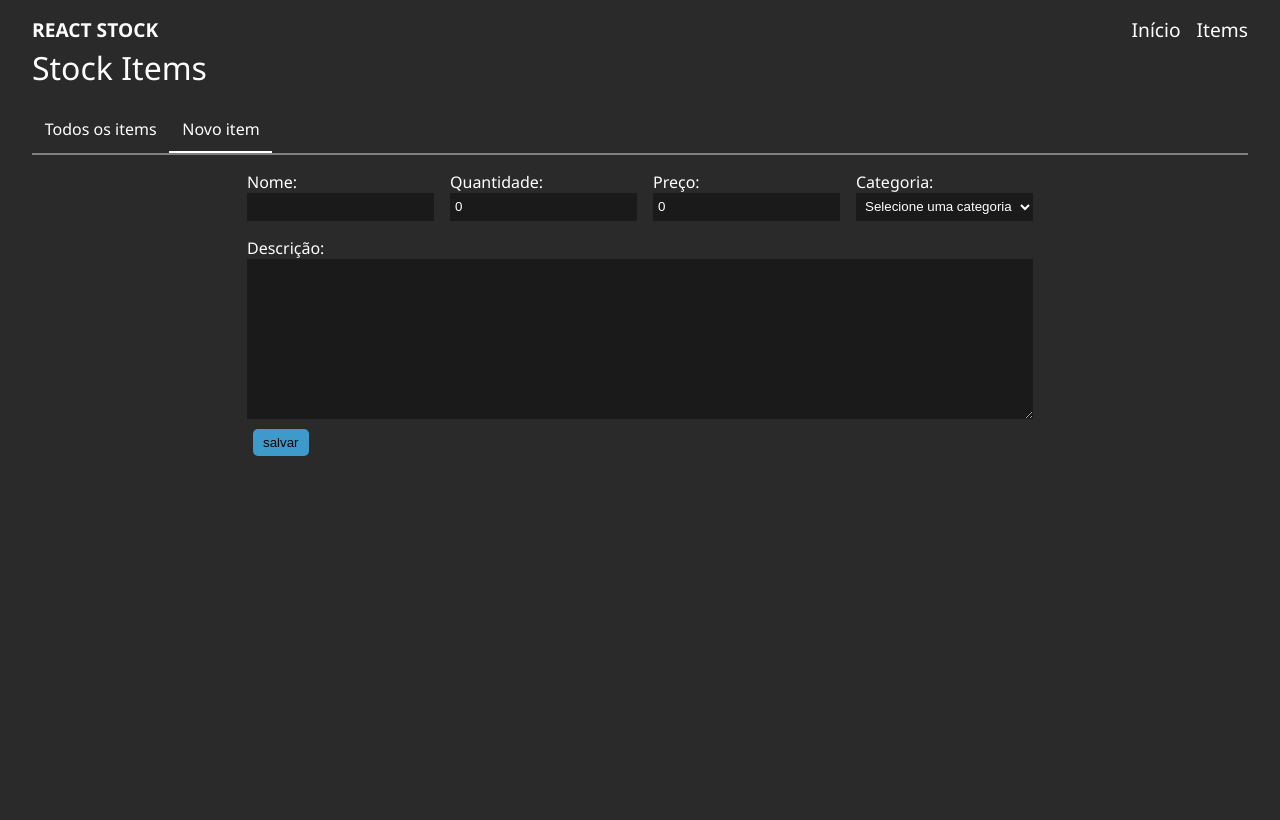
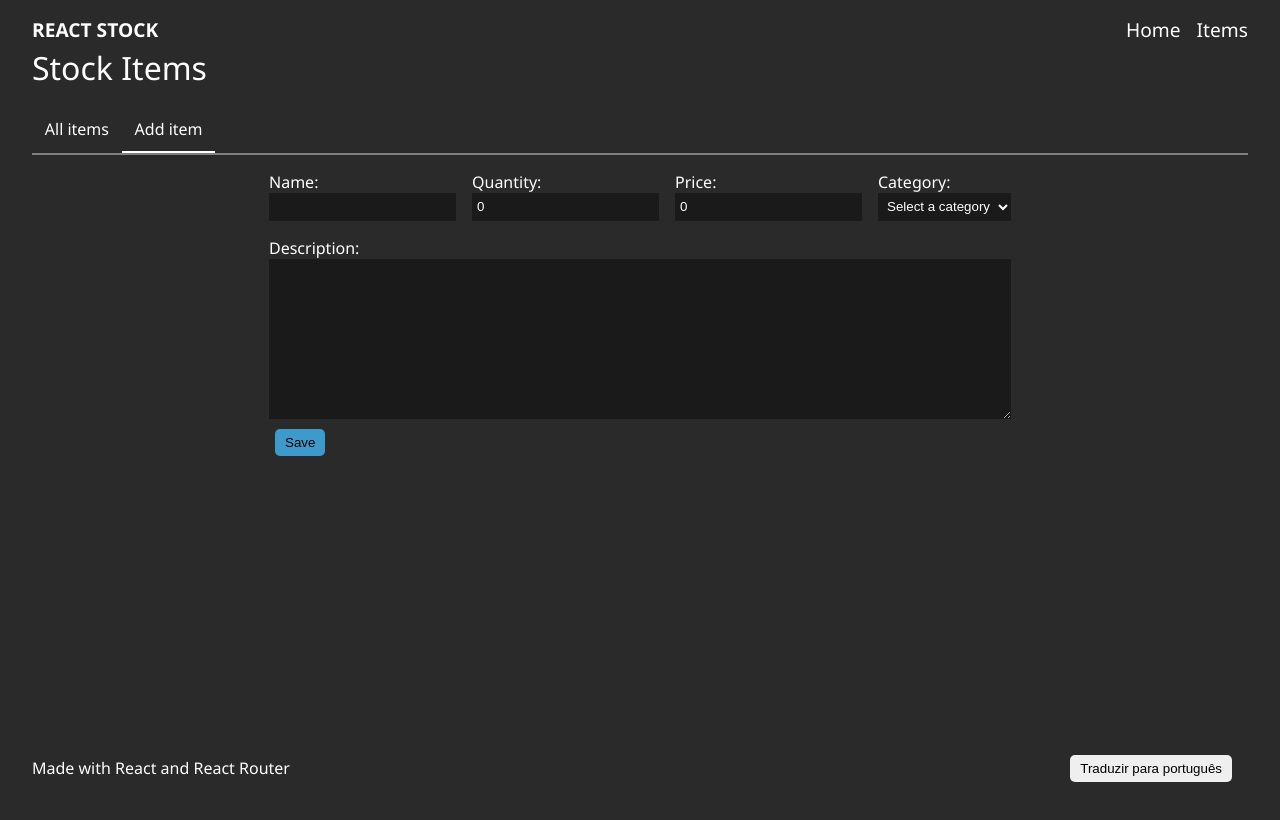
Before and after one commit to antonielzeferino/gestor-de-estoque, a React (Vite) app: page /stock/add in a window 1280 px wide. Shown: the top 820 px of the page. Built offline with nearby package versions, Linux system fonts and the light colour scheme.

Commit message:
adição do footer e botão para alternar idioma

```diff
--- a/index.html
+++ b/index.html
@@ -7,7 +7,7 @@
     <title>Stock manager</title>
   </head>
   <body>
-    <div id="root"></div>
+    <div id="root" style="min-height: 100vh;"></div>
     <script type="module" src="/src/main.jsx"></script>
   </body>
 </html>
--- /dev/null
+++ b/src/Components/Footer/Footer.jsx
@@ -0,0 +1,15 @@
+import { useContext } from "react"
+import { ItemContext } from "../../Hooks/ItemsContext"
+
+export default function Footer () {
+  const { idiom , setIdiom } = useContext(ItemContext)
+
+  return(
+  <footer>
+    <p>{idiom ? "Feito com React e React Router" : "Made with React and React Router"}</p>
+    <button onClick={() => { idiom ? setIdiom(false) : setIdiom(true)}}>
+      {idiom ? 'Translate to english ' : 'Traduzir para português'}
+    </button>
+  </footer>
+  )
+}
--- a/src/Components/Header/Header.jsx
+++ b/src/Components/Header/Header.jsx
@@ -1,3 +1,4 @@
+import { useContext } from "react"
 import "./style.module.css"
 import { Link } from "react-router-dom"
 
@@ -6,7 +7,7 @@ export default function Header() {
     <header>
       <h1>REACT STOCK</h1>
       <nav>
-        <Link style={{textDecoration: "none"}} to={""}>Início</Link>
+        <Link style={{textDecoration: "none"}} to={""}>Home</Link>
         <Link style={{textDecoration: "none"}} to={"stock/items"}>Items</Link>
       </nav>
     </header>
--- a/src/Components/StockScreen/AddItemScreen.jsx
+++ b/src/Components/StockScreen/AddItemScreen.jsx
@@ -7,18 +7,19 @@ import getDate from "../../Hooks/getCreationDate";
 
 export default function AddItemScreen({ editMode }) {
   const location = useLocation();
-  const [saveBtn, setSaveBtn] = useState("salvar");
   const {
-
     itemState, setItemState,
     stock, setStock,
     getId, itemId,
-    indentifyer, setIndentifyer
+    indentifyer, setIndentifyer,
+    idiom
 
   } = useContext(ItemContext)
 
+  const [saveBtn, setSaveBtn] = useState(idiom ? "Salvar" : "Save");
+
   const handleChange = (el) => {
-    setSaveBtn("salvar")
+    setSaveBtn( idiom ? "Salvar" : "Save" )
     setItemState({
       ...itemState,
       [el.name]: el.value
@@ -27,7 +28,7 @@ export default function AddItemScreen({ editMode }) {
 
   const handleSubmit = (ev) => {
     ev.preventDefault()
-    setSaveBtn("salvo")
+    setSaveBtn(idiom ? "Salvo" : "Saved")
     if (editMode) {
       const editItem = stock.find((item) => item.id === indentifyer)
       editItem.name = itemState.name
@@ -80,7 +81,7 @@ export default function AddItemScreen({ editMode }) {
         id: '',
       })
     }
-    setSaveBtn("salvar")
+    setSaveBtn(idiom ? "Salvar" : "Save")
     localStorage.setItem("stock", JSON.stringify(stock))
   }, [stock, location]);
 
@@ -91,43 +92,51 @@ export default function AddItemScreen({ editMode }) {
       <form onSubmit={(ev) => handleSubmit(ev)}>
         <div id={style.upValues}>
           <div>
-            <label htmlFor="itemName">Nome: </label><br />
+            <label htmlFor="itemName">{idiom ? "Nome" : "Name"}: </label><br />
             <input type="text" id="itemName" name="name" required
               value={itemState.name}
               onChange={(el) => handleChange(el.target)}
             />
           </div>
           <div>
-            <label htmlFor="itemQnt">Quantidade: </label><br />
+            <label htmlFor="itemQnt">{idiom ? "Quantidade" : "Quantity"}: </label><br />
             <input type="number" id="itemQnt" min={0} name="quantity"
               value={itemState.quantity}
               onChange={(el) => handleChange(el.target)}
             />
           </div>
           <div>
-            <label htmlFor="itemPrice">Preço: </label><br />
+            <label htmlFor="itemPrice">{idiom ? "Preço" : "Price"}: </label><br />
             <input type="number" id="itemPrice" min={0} name="price"
               value={itemState.price}
               onChange={(el) => handleChange(el.target)}
             />
           </div>
           <div>
-            <label htmlFor="itemCategory">Categoria: </label><br />
+            <label htmlFor="itemCategory">{idiom ? "Categoria" : "Category"}: </label><br />
             <select id="itemCategory" name="category" required
               value={itemState.category}
               onChange={(el) => handleChange(el.target)}
             >
-              <option value="" >Selecione uma categoria</option>
-              <option value="Jogos">Jogo</option>
-              <option value="Livros">Livro</option>
-              <option value="Eletronicos">Eletrônico</option>
+              <option value="" >{idiom ? "Selecione uma categoria" : "Select a category"}</option>
+              <option value={idiom ? "Jogos" : "Games"}>
+                {idiom ? "Jogo" : "Game"}
+              </option>
+              <option value={idiom ? "Livros" : "Books"}>
+                {idiom ? "Livro" : "Book"}
+              </option>
+              <option value={idiom ? "Eletrônicos" : "Eletronics"}>
+                {idiom ? "Eletrônico" : "Eletronic"}
+              </option>
               <option value="Perfumes">Perfume</option>
-              <option value="Domésticos">Doméstico</option>
+              <option value={idiom ? "Domésticos" : "Domestics"}>
+                {idiom ? "Doméstico" : "Domestic"}
+              </option>
             </select>
           </div>
         </div>
         <div id={style.downValues}>
-          <label htmlFor="itemDesc">Descrição: </label>
+          <label htmlFor="itemDesc">{idiom ? "Descrição" : "Description"}: </label>
           <textarea id="itemDesc" cols="30" rows="10" name="description"
             value={itemState.description}
             onChange={(el) => handleChange(el.target)}
--- a/src/Components/StockScreen/ItemList.jsx
+++ b/src/Components/StockScreen/ItemList.jsx
@@ -4,7 +4,7 @@ import { ItemContext } from "../../Hooks/ItemsContext"
 import style from "./Stock.module.css"
 
 export default function ItemList() {
-  const { stock, setStock, setItemState, setIndentifyer } = useContext(ItemContext)
+  const { stock, setStock, setItemState, setIndentifyer, idiom } = useContext(ItemContext)
 
   const deleteItem = (id) => {
     const newStock = stock.filter((item) => item.id !== id)
@@ -35,10 +35,10 @@ export default function ItemList() {
         <thead>
           <tr>
             <th>ID</th>
-            <th>Nome</th>
-            <th>Em estoque</th>
-            <th>Categoria</th>
-            <th>Ações</th>
+            <th>{idiom ? "Nome" : "Name"}</th>
+            <th>{idiom ? "Em estoque" : "Stock"}</th>
+            <th>{idiom ? "Categoria" : "Category"}</th>
+            <th>{idiom ? "Ações" : "Actions"}</th>
           </tr>
         </thead>
         <tbody>
@@ -51,13 +51,13 @@ export default function ItemList() {
               <td className={style.itemBtn}>
                 <Link to={`${item.id}`}>
                   <button className={style.blueBtn}>
-                    ver
+                  {idiom ? "Ver" : "View"}
                   </button>
                 </Link>
 
                 <Link to={"../edit"}>
                   <button className={style.whiteBtn} onClick={() => editItem(item.id)}>
-                    editar
+                  {idiom ? "Editar" : "Edit"}
                   </button>
                 </Link>
                 <button className={style.redBtn} onClick={() => deleteItem(item.id)}>excluir</button>
@@ -75,7 +75,7 @@ export default function ItemList() {
             </tr>
           )) : (
             <tr>
-              <td>nenhum item disponivel</td>
+              <td>{idiom ? "nenhum item disponível" : "no items avaliable"}</td>
             </tr>
           )}
         </tbody>
--- a/src/Components/StockScreen/showItem.jsx
+++ b/src/Components/StockScreen/showItem.jsx
@@ -5,7 +5,7 @@ import { Link, useLocation, useParams } from "react-router-dom";
 
 export default function ShowItem() {
   const location = useLocation()
-  const { stock, setItemState, setIndentifyer, setStock } = useContext(ItemContext);
+  const { stock, setItemState, setIndentifyer, setStock, idiom } = useContext(ItemContext);
   const { itemId } = useParams();
   const [deleted, setDeleted] = useState(false);
   const selectedItem = stock.find((item) => item.id === itemId);
@@ -43,33 +43,39 @@ export default function ShowItem() {
               <p className={style.itemName} >{selectedItem.name}</p>
               <div>
                 <Link to={"../edit"}>
-                  <button className={style.whiteBtn} onClick={() => editItem(selectedItem.id)}>Editar</button>
+                  <button className={style.whiteBtn} onClick={() => editItem(selectedItem.id)}>
+                    {idiom ? "Editar" : "Edit"}
+                  </button>
                 </Link>
-                <button className={style.redBtn} onClick={() => deleteItem(selectedItem.id)}>Excluir</button>
+                <button className={style.redBtn} onClick={() => deleteItem(selectedItem.id)}>
+                  {idiom ? "Excluir" : "Delete"}
+                </button>
               </div>
             </div>
             <div className={style.infoItem}>
-              <div className={style.infoBlock}>Categoria: {selectedItem.category}</div>
-              <div className={style.infoBlock}>Quantidade em estoque: {selectedItem.quantity}</div>
-              <div className={style.infoBlock}>Preço: R${selectedItem.price}</div>
+              <div className={style.infoBlock}>{idiom ? "Categoria" : "Category"}: {selectedItem.category}</div>
+              <div className={style.infoBlock}>{idiom ? "Quantidade em estoque" : "Stock quantity"}: {selectedItem.quantity}</div>
+              <div className={style.infoBlock}>{idiom ? "Preço: R$" : "Price: $"}{selectedItem.price}</div>
             </div>
             <p>{selectedItem.description}</p>
-            <p>criado em {selectedItem.creationDate}</p>
-            {selectedItem.editDate ? <p>atualizado em {selectedItem.editDate}</p> : <p></p> }
+            <p>{idiom ? "Criado em " : "Created in "} {selectedItem.creationDate}</p>
+            {selectedItem.editDate ? <p>{idiom ? "Atualizado em " : "Last update "}{selectedItem.editDate}</p> : <p></p>}
 
           </div>
         ) : deleted ? (
           <div>
-            <p>O item foi excluído com sucesso!</p>
+            <p>{idiom ? "O item foi excluido com sucesso!" : "The item was successfully deleted!"}</p>
             <Link to={"../items"}>
-              <button className={style.blueBtn}>Voltar</button>
+              <button className={style.blueBtn}>
+                {idiom ? "Voltar" : "Back"}
+              </button>
             </Link>
           </div>
         ) : (
           <div>
-            <h4>Item não encontrado</h4>
+            <h4>{idiom ? "Itemd não encontrado" : "Item not found"}</h4>
             <Link to={"../items"}>
-              <button className={style.blueBtn}>Voltar</button>
+              <button className={style.blueBtn}>{idiom ? "Voltar" : "Back"}</button>
             </Link>
           </div>
         )
--- a/src/Hooks/ItemsContext.jsx
+++ b/src/Hooks/ItemsContext.jsx
@@ -1,4 +1,4 @@
-import { createContext, useState } from "react";
+import { createContext, useEffect, useState } from "react";
 
 const ItemContext = createContext();
 
@@ -7,6 +7,8 @@ const ItemContextProvider = ({ children }) => {
   const [stock, setStock] = useState(stockItems ? JSON.parse(stockItems) : [])
   const [itemId, setItemId] = useState("")
   const [indentifyer, setIndentifyer] = useState("")
+  const [idiom, setIdiom] = useState(false)
+
   const [itemState, setItemState] = useState({
     name: '',
     quantity: 0,
@@ -35,7 +37,8 @@ const ItemContextProvider = ({ children }) => {
       stock, setStock,
       getId, itemId,
       stockItems,
-      indentifyer, setIndentifyer
+      indentifyer, setIndentifyer,
+      idiom, setIdiom
     }}>
       {children}
     </ItemContext.Provider>
--- a/src/RootLayout.jsx
+++ b/src/RootLayout.jsx
@@ -1,13 +1,15 @@
 import { Outlet } from "react-router-dom";
 import Header from "./Components/Header/Header";
 import { ItemContextProvider } from "./Hooks/ItemsContext";
+import Footer from "./Components/Footer/Footer";
 
 export default function () {
   return (
     <>
-      <Header />
       <ItemContextProvider>
+        <Header />
         <Outlet />
+        <Footer />
       </ItemContextProvider >
     </>
   )
--- a/src/Screens/Dashboard/Dashboard.jsx
+++ b/src/Screens/Dashboard/Dashboard.jsx
@@ -1,11 +1,10 @@
-import { useContext } from "react"
+import { useContext, useEffect } from "react"
 import style from "./style.module.css"
 import { ItemContext } from "../../Hooks/ItemsContext"
 import { Link, useParams } from "react-router-dom";
 
 export default function Dashboard() {
-  const { stock } = useContext(ItemContext)
-  const { } = useParams();
+  const { stock , idiom} = useContext(ItemContext)
 
   const uniqueCategories = stock.reduce((iCateg, item) => {
     if (!iCateg[item.category]) {
@@ -14,7 +13,7 @@ export default function Dashboard() {
     return iCateg;
   }, {});
   const totalItems = stock.reduce((total, item) => (total + Number(item.quantity)), 0);
-  const runningOut = stock.filter((item) => item.quantity <= 10 && item.quantity !== 0 )
+  const runningOut = stock.filter((item) => item.quantity <= 10 && item.quantity !== 0)
   const recentItems = stock.filter(item => {
     const creationDate = new Date(Date.parse(item.creationDate))
     const today = new Date();
@@ -28,28 +27,30 @@ export default function Dashboard() {
       <h3>Dashboard</h3>
       <div className={style.infoBlocks}>
         <div className={style.stockInfo}>
-          <p>diversidade de itens </p>
+          <p>
+            {idiom ? "diversidade de itens" : "diversity of items"}
+          </p>
           <div>
             <span>{Object.keys(uniqueCategories).length}</span>
           </div>
         </div>
 
         <div className={style.stockInfo}>
-          <p>inventario total</p>
+          <p>{idiom ? "inventario total" : "total inventory"}</p>
           <div>
             <span>{totalItems}</span>
           </div>
         </div>
 
         <div className={style.stockInfo}>
-          <p>items recentes</p>
+          <p>{idiom ? "itens recentes" : "recent items"}</p>
           <div>
             <span>{recentItems.length}</span>
           </div>
         </div>
 
         <div className={style.stockInfo}>
-          <p>items acabando</p>
+          <p>{idiom ? "itens acabando" : "running out items"}</p>
           <div>
             <span>{runningOut.length}</span>
           </div>
@@ -59,9 +60,9 @@ export default function Dashboard() {
         <table id={style.runningOutItems}>
           <thead>
             <tr>
-              <th>items recentes</th>
-              <th>quantidade</th>
-              <th>Ação</th>
+              <th>{idiom ? "itens recentes" : "recent items"}</th>
+              <th>{idiom ? "quantidade" : "quantity"}</th>
+              <th>{idiom ? "ação" : "action"}</th>
             </tr>
           </thead>
           <tbody>
@@ -73,13 +74,13 @@ export default function Dashboard() {
                   <Link
                     to={`../Stock/items/${item.id}`}
                   >
-                    <button> Ver </button>
+                    <button> {idiom ? "ver" : "view"} </button>
                   </Link>
                 </td>
               </tr>
             )) : (
               <tr>
-                <td>nenhum item recente</td>
+                <td>{idiom ? "nenhum item recente" : "no recent item, try to edd one!"}</td>
               </tr>
             )}
           </tbody>
@@ -88,9 +89,9 @@ export default function Dashboard() {
         <table id={style.lastItems}>
           <thead>
             <tr>
-              <th>items acabando</th>
-              <th>quantidade</th>
-              <th>Ação</th>
+              <th>{idiom ? "itens acabando" : "runnin out items"}</th>
+              <th>{idiom ? "quantidade" : "quantity"}</th>
+              <th>{idiom ? "ação" : "action"}</th>
             </tr>
           </thead>
           <tbody>
@@ -102,13 +103,13 @@ export default function Dashboard() {
                   <Link
                     to={`../Stock/items/${item.id}`}
                   >
-                    <button> Ver </button>
+                    <button> {idiom ? "ver" : "view"} </button>
                   </Link>
                 </td>
               </tr>
             )) : (
               <tr>
-                <td>nenhum item recente</td>
+                <td>{idiom ? "nenhum item recente" : "no recent item"}</td>
               </tr>
             )}
           </tbody>
--- a/src/Screens/Stock/Stock.jsx
+++ b/src/Screens/Stock/Stock.jsx
@@ -1,8 +1,10 @@
 import { Link, Outlet, useLocation } from "react-router-dom"
 import style from "./style.module.css"
+import { useContext } from "react";
+import { ItemContext } from "../../Hooks/ItemsContext";
 
 export default function Stock() {
-
+  const { idiom } = useContext(ItemContext)
   const location = useLocation();
 
   return (
@@ -13,12 +15,12 @@ export default function Stock() {
           <p className={location.pathname === "/stock/items" ? style.activeLink : ""}>
             <Link to="items"
               style={{ textDecoration: "none" }}
-            >Todos os items</Link>
+            >{idiom ? "Todos os itens" : "All items"}</Link>
           </p>
           <p className={location.pathname === "/stock/add" ? style.activeLink : ""}>
             <Link to="add"
               style={{ textDecoration: "none" }}
-            >Novo item </Link>
+            >{idiom ? "Novo item" : "Add item"} </Link>
           </p>
         </nav>
         <hr style={{ border: "1px solid gray" }} />
--- a/src/index.css
+++ b/src/index.css
@@ -19,3 +19,23 @@ button {
   border: 0;
   border-radius: 5px;
 }
+
+footer {
+  display: flex;
+  flex-wrap: wrap;
+  justify-content: space-between;
+  align-items: center;
+  height: 8vh;
+  width: 95%;
+  position: fixed;
+  bottom:  0;
+  padding-right: 10px;
+}
+
+@media (max-width: 768px) {
+  footer{
+    height: max-content;
+    position: relative;
+    bottom: -30px;
+  }
+}
```
